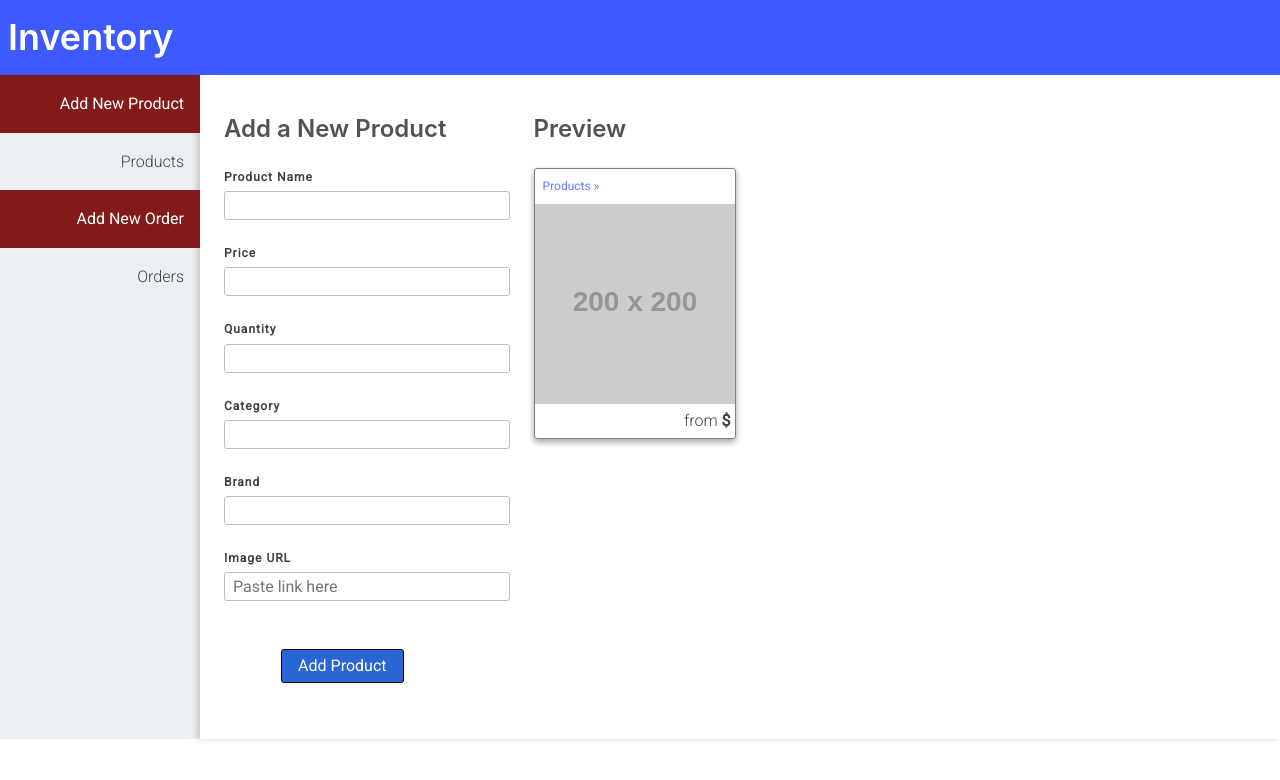
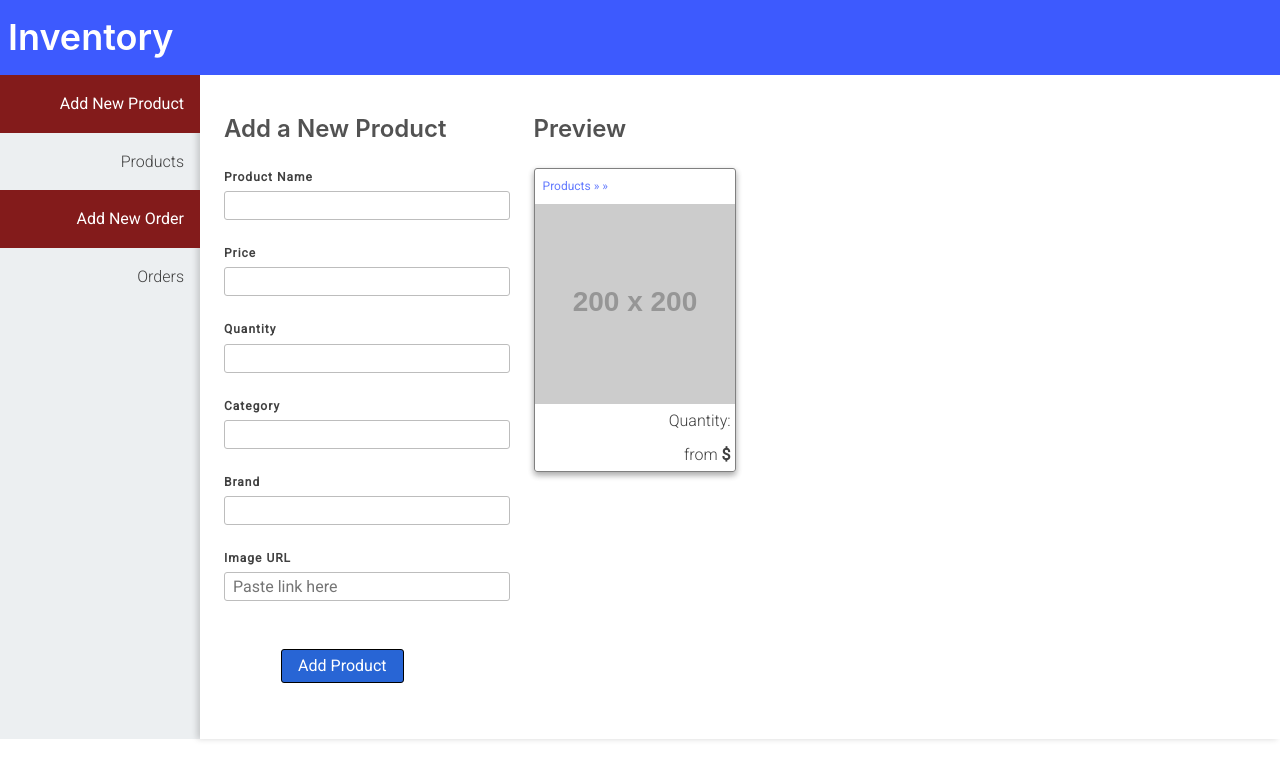
Before and after one commit to fjvaldiv/stonkBoisInventory, a React (Create React App) app in the folder frontend/: page / in a window 1280 px wide. Both pictures are taken after a click on the item "Add New Product". Shown: the top 780 px of the page. Built offline with nearby package versions, Linux system fonts and the light colour scheme; no server answers.

Commit message:
updated product card

```diff
--- a/frontend/src/ProductCard.js
+++ b/frontend/src/ProductCard.js
@@ -52,9 +52,10 @@ class ProductCard extends React.Component{
     render(){
       return(
         <div className = 'ProductCard'>
-          <p className='category'>Products &#187; {this.state.category}</p>
+          <p className='category'>Products &#187; {this.state.category} &#187; {this.state.brand}</p>
           <p className='name'>{this.state.name}</p>
           <img src={this.state.imageURL}></img>
+          <p className='quantity'>Quantity: <span>{this.state.quantity}</span></p>
           <p className='price'>from <span>${this.state.price}</span></p>
         </div>
       );
--- a/frontend/src/index.scss
+++ b/frontend/src/index.scss
@@ -136,11 +136,20 @@ body{
     padding: 0px 8px;
     padding-bottom: 4px;
   }
+  .quantity{
+    text-align:right;
+    padding:4px;
+    font-weight:300;
+    span{font-weight:bold;}
+  }
   .price{
     text-align:right;
     padding:4px;
     font-weight:300;
     span{font-weight:bold;}
+    .sa-q, .sa-p{
+      display: inline-block;
+    }
   }
   p{margin:0px;padding:0px;}
   img{width:200px; height:200px;}
```
